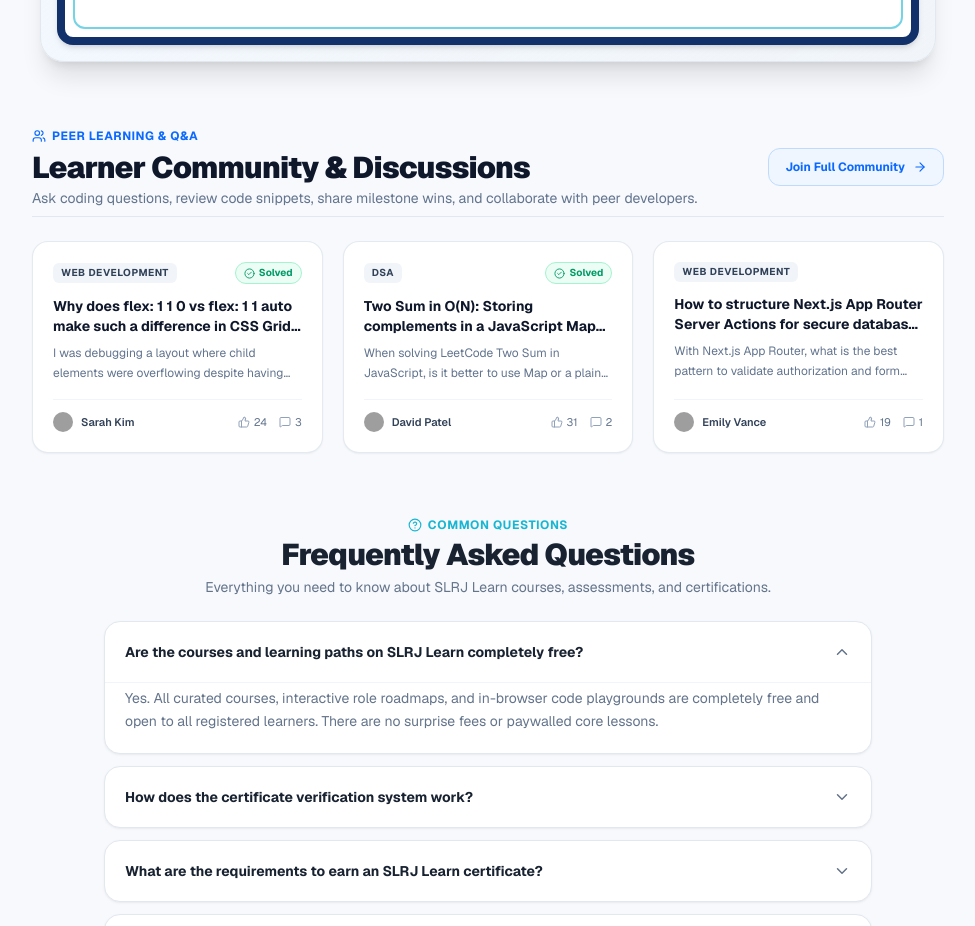
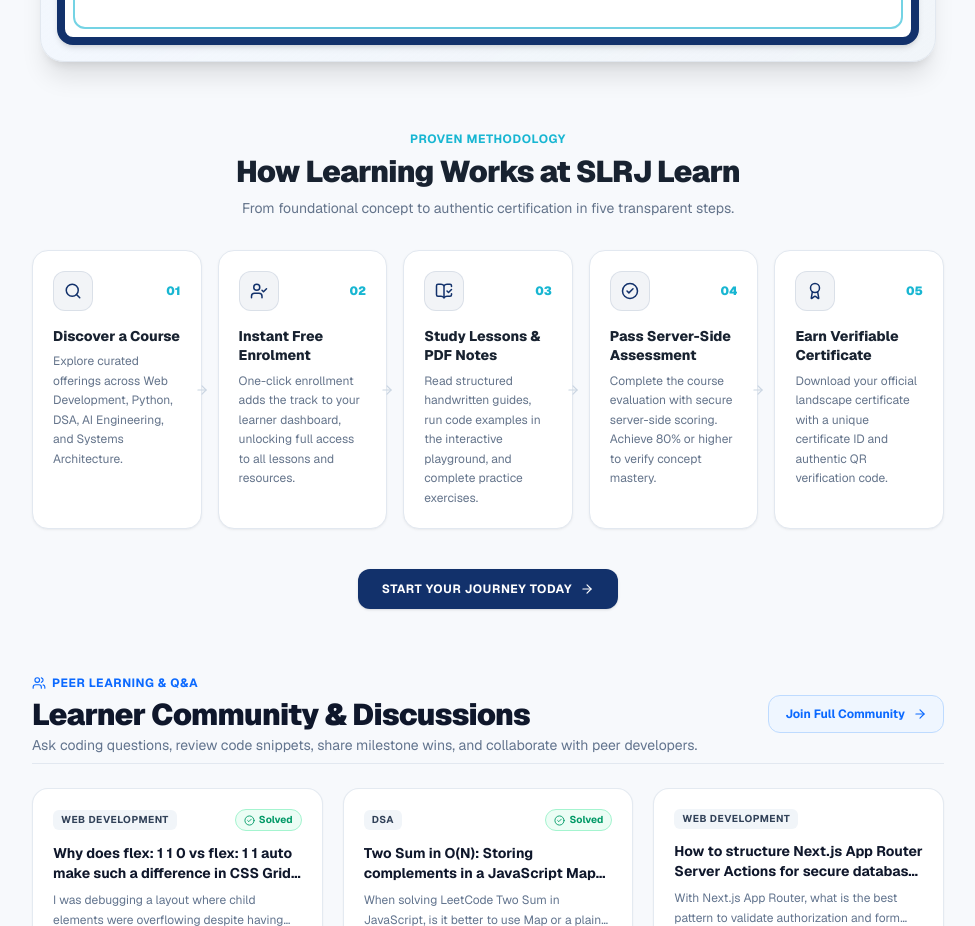
Before and after one commit to slrjdigital-ai/SLRJ-LEARN, a Next.js app: page / in a window 1280 px wide. Shown: the part 3500-4426 px from the top of the page, without its empty margins (296-1271 px from the left). Built offline with nearby package versions, Linux system fonts and the light colour scheme; grey boxes are pictures that could not be loaded.

Commit message:
feat: move 'How Learning Works at SLRJ Learn' section right after certificate preview

```diff
--- a/app/page.tsx
+++ b/app/page.tsx
@@ -2,6 +2,7 @@ import { Metadata } from "next";
 import PublicHeroSection from "@/components/home/PublicHeroSection";
 import LearningBenefitsSection from "@/components/home/LearningBenefitsSection";
 import CertificatePreviewSection from "@/components/home/CertificatePreviewSection";
+import HowItWorksSection from "@/components/home/HowItWorksSection";
 import HomeWelcomeBanner from "@/components/home/HomeWelcomeBanner";
 import PersonalizedLearningOverview from "@/components/home/PersonalizedLearningOverview";
 import ContinueLearningCard from "@/components/home/ContinueLearningCard";
@@ -32,13 +33,16 @@ export default function HomePage() {
       {/* ─── 4. Real Certificate Preview & Authentic QR Verification ─── */}
       <CertificatePreviewSection />
 
-      {/* ─── 5. Peer Discussion Community ─── */}
+      {/* ─── 5. How Learning Works at SLRJ Learn (5-Step Methodology) ─── */}
+      <HowItWorksSection />
+
+      {/* ─── 6. Peer Discussion Community ─── */}
       <HomeCommunityPreview />
 
-      {/* ─── 6. Frequently Asked Questions Accordion ─── */}
+      {/* ─── 7. Frequently Asked Questions Accordion ─── */}
       <FaqSection />
 
-      {/* ─── 7. Why Learn With SLRJ Learn (Platform Benefits & Pillars) ─── */}
+      {/* ─── 8. Why Learn With SLRJ Learn (Platform Benefits & Pillars) ─── */}
       <LearningBenefitsSection />
     </div>
   );
```
